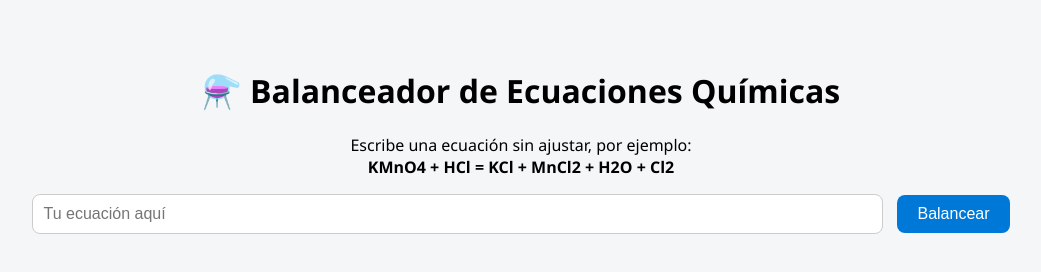
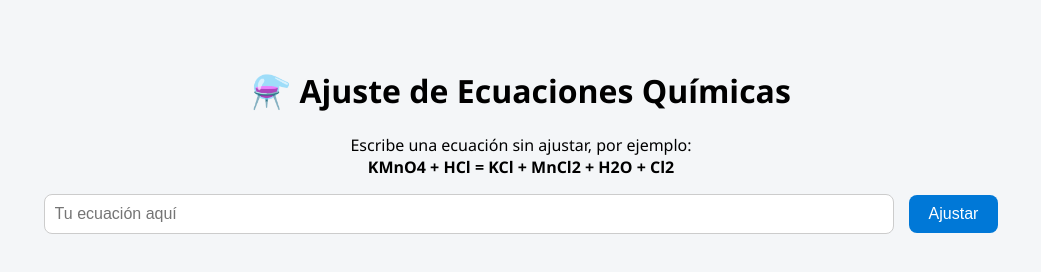
Before and after one commit to juliotrujillopastor-afk/ajustequ-mico, a plain HTML site: page index.html in a window 1280 px wide. Shown: the whole page, without its empty margins (119-1160 px from the left). Drawn offline with Linux system fonts and the light colour scheme.

Commit message:
index.html

```diff
--- a/index.html
+++ b/index.html
@@ -2,7 +2,7 @@
 <html lang="es">
 <head>
   <meta charset="UTF-8">
-  <title>Balanceador de Ecuaciones Químicas</title>
+  <title>Ajuste de Ecuaciones Químicas</title>
   <style>
     body {
       font-family: "Segoe UI", Arial, sans-serif;
@@ -36,11 +36,11 @@
   </style>
 </head>
 <body>
-  <h1>⚗️ Balanceador de Ecuaciones Químicas</h1>
+  <h1>⚗️ Ajuste de Ecuaciones Químicas</h1>
   <p>Escribe una ecuación sin ajustar, por ejemplo:<br><b>KMnO4 + HCl = KCl + MnCl2 + H2O + Cl2</b></p>
 
   <input id="ecuacion" placeholder="Tu ecuación aquí">
-  <button onclick="balancear()">Balancear</button>
+  <button onclick="balancear()">Ajustar</button>
 
   <div id="resultado"></div>
 
@@ -191,7 +191,7 @@
       const res = balanceEquation(eq);
       if (!res)
         document.getElementById("resultado").innerHTML =
-          "❌ No se pudo balancear.";
+          "❌ No se pudo ajustar.";
       else
         document.getElementById("resultado").innerHTML =
           "✅ " + formatBalanced(res);
```
